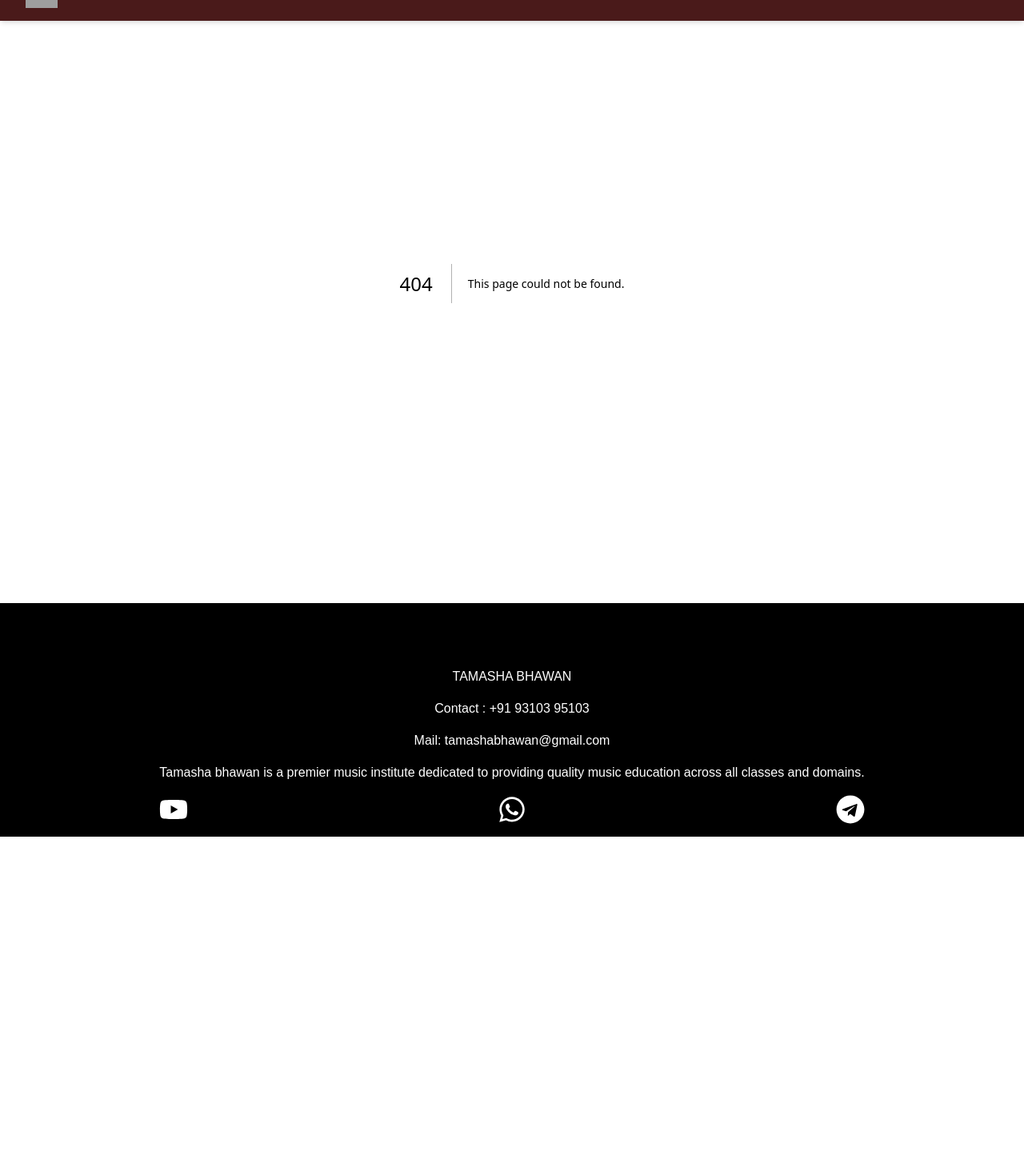
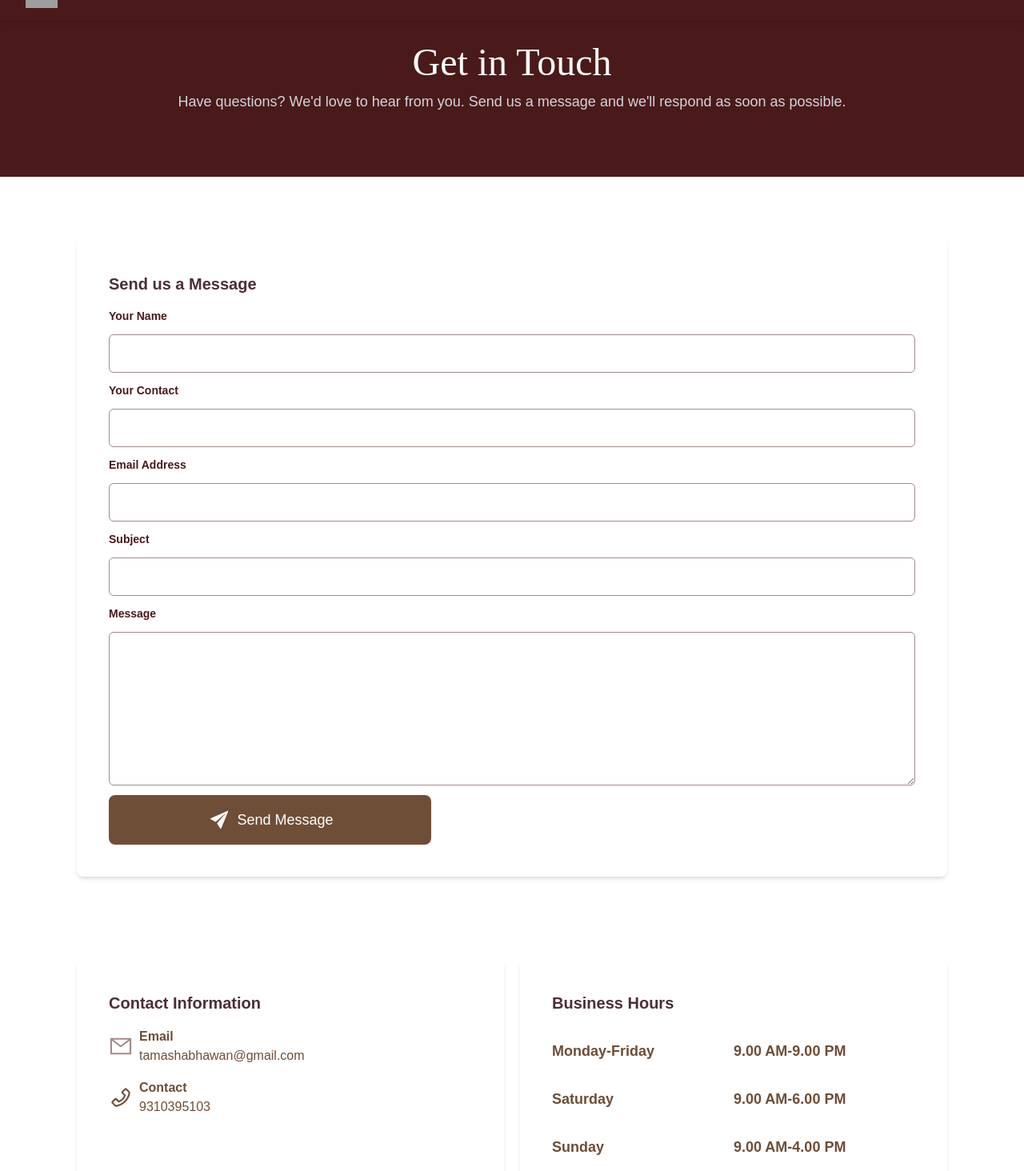
Before and after one commit to Rishabh503/tamasha-bhwawan-new, a Next.js app: page /contact in a window 1280 px wide. Before the commit this address had no page. Shown: the part 46-1510 px from the top of the page at 80% size. Before the commit the page ends 1092 px from the top, so only its background shows below. Built offline with nearby package versions, Linux system fonts and the light colour scheme; grey boxes are pictures that could not be loaded.

Commit message:
fixed navbar error

```diff
--- /dev/null
+++ b/app/contact/page.jsx
@@ -0,0 +1,110 @@
+"use client"
+import { useState } from 'react';
+import { AiOutlineMail, AiOutlinePhone } from "react-icons/ai";
+import { IoIosSend } from "react-icons/io";
+import emailjs from 'emailjs-com';
+
+ const Contact = () => {
+    const [formData,setFormData]=useState({
+        name:"",contact:"",email:"",subject:"",message:""
+    })
+
+    const handleChange=(e)=>{
+        setFormData({...formData,[e.target.name]:e.target.value})
+    }
+
+    const handleSubmit=(e)=>{
+        e.preventDefault();
+        emailjs.send(
+            "service_dt0wm0g",
+            "template_pwg94dg",
+            formData,
+            'nx8l8Db3kmBQLw3R7'
+          ).then(
+            (response) => {
+              alert('Email sent successfully!');
+            },
+            (error) => {
+              alert('Failed to send email.');
+            }
+          );
+          setFormData({...formData,[e.target.name]:""})
+    }
+  return (
+    <section className='w-full mt-10 sm:mt-0 mb-24 h-auto min-h-screen'>
+        <div className=' bg-[#4A1A1A] p-12 sm:p-20 flex flex-col items-center mt-2 justify-center'>
+            <h1 className='font-[poppins] text-white text-[32px] sm:text-[48px]'>
+                Get in Touch
+            </h1>
+            <h3 className='text-gray-300 text-[18px] sm:text[16px]'>
+            Have questions? We'd love to hear from you. Send us a message and we'll respond as soon as possible.
+            </h3>
+        </div>
+        <div className=' flex flex-col px-6 py-6 sm:px-24 sm:py-20'>
+           <div className='bg-white shadow-md rounded-lg p-6 sm:p-10 border-[#A68A8A]'>
+                <p className='text-lg text-[#4B2E39] sm:text-xl font-semibold'>Send us a Message</p>
+                <form className='text-[#4A1A1A] mt-4 gap-3 flex flex-col' onSubmit={handleSubmit}>
+                    <label className='text-[14px] font-semibold'>Your Name</label>
+                    <input className='h-12 rounded-md border border-[#A68A8A]' type="text" name="name" required onChange={handleChange} />
+                    <label className='text-[14px] font-semibold'>Your Contact</label>
+                    <input className='h-12 rounded-md border border-[#A68A8A]' type="text" name="contact" required onChange={handleChange} />
+                    <label className='text-[14px] font-semibold'>Email Address</label>
+                    <input className='h-12 rounded-md border border-[#A68A8A]' type="email" name="email" required onChange={handleChange}/>
+                    <label className='text-[14px] font-semibold'>Subject</label>
+                    <input className='h-12 rounded-md border border-[#A68A8A]' type="text" name="subject" required onChange={handleChange} />
+                    <label className='text-[14px] font-semibold'>Message</label>
+                    <textarea className='h-48 rounded-md border border-[#A68A8A]' type="text" name="message" required onChange={handleChange}/>
+                    <button type="submit" className='sm:p-4 px-4 flex justify-center items-center gap-2 bg-[#6F4E37] text-white rounded-lg sm:w-2/5 w-3/4'>
+                    <p className='text-3xl'> <IoIosSend/> </p>
+                    <p className='text-lg'>Send Message</p>
+                    </button>
+                </form>
+           </div>
+        </div>
+        <div className='flex flex-col sm:flex-row gap-5 px-6 py-6 sm:px-24 sm:py-6 -mb-16'>
+            <div className='bg-white sm:w-1/2 flex flex-col gap-4 shadow-md rounded-lg p-6 sm:p-10 border-[#4A1A1A]'>
+                <h1 className='text-[#4B2E39] text-lg sm:text-xl font-semibold'>
+                    Contact Information
+                </h1>
+               <div className='flex items-center gap-2'>
+               <p className='text-3xl text-[#A68A8A]'>
+               <AiOutlineMail/>
+               </p>
+                     <div>
+                        <h1 className='font-semibold text-[#6F4E37]'>Email</h1>
+                        <p className='text-[#6F4E37]'>tamashabhawan@gmail.com</p>
+                    </div>
+               </div>
+                <div className='flex gap-2 items-center'>
+                    <p className='text-3xl text-[#6F4E37]'>
+                    <AiOutlinePhone/>
+                    </p>
+                    <div>
+                        <h1 className='font-semibold text-[#6F4E37]'>Contact</h1>
+                        <p className='text-[#6F4E37]'>9310395103</p>
+                    </div>
+                </div>
+            </div>
+            <div className='bg-white text-[#6F4E37] sm:w-1/2 flex flex-col shadow-md rounded-lg p-6 sm:p-10 border-[#A68A8A] gap-8'>
+                <h1 className='text-[#4B2E39] text-lg sm:text-xl font-semibold'>
+                    Business Hours
+                </h1>
+                <div className='flex flex-wrap text-lg'>
+                    <p className='w-1/2 font-semibold'>Monday-Friday</p>
+                    <p className='w-1/2 font-semibold'>9.00 AM-9.00 PM</p>
+                </div>
+                <div className='flex flex-wrap text-lg'>
+                    <p className='w-1/2 font-semibold'>Saturday</p>
+                    <p className='w-1/2 font-semibold'>9.00 AM-6.00 PM</p>
+                </div>
+                <div className='flex flex-wrap text-lg'>
+                    <p className='w-1/2 font-semibold'>Sunday</p>
+                    <p className='w-1/2 font-semibold'>9.00 AM-4.00 PM</p>
+                </div>
+            </div>
+        </div>
+    </section>
+  )
+}
+
+export default Contact
--- a/app/layout.js
+++ b/app/layout.js
@@ -21,6 +21,9 @@ export const metadata = {
     default: siteConfig.siteName
   },
   description: siteConfig.description,
+  image:{
+    url:"https://res.cloudinary.com/dhe9p6bo0/image/upload/v1745699335/WhatsApp_Image_2025-04-27_at_01.46.00_31d81b70-removebg-preview_riv0f9.png"
+  },
   ...globalMetadata
 };
 
--- a/components/general/NavBar.jsx
+++ b/components/general/NavBar.jsx
@@ -22,7 +22,7 @@ export const Navbar = () => {
              <h1 className="text-2xl font-bold">Tamasha Bhawan</h1>
            </div>
            <nav className="hidden md:flex space-x-6">
-             <Link href='/newAbout'> About</Link>
+             <Link href='/about'> About</Link>
              <Link href='/contact'> Contact</Link>
              <Link href='/product'> Product</Link>
            </nav>
@@ -31,7 +31,7 @@ export const Navbar = () => {
 
           <div className='bg-red-500'>
            <nav className={` ${isOpen?"hidden":"block"} bg-[#4A1A1A] text-white md:hidden mt-[72px] -mb:10 items-start pl-10  justify-between  flex flex-col`}>
-             <Link className="hover:text-yellow-400 w-full  mt-2 font-semibold" href='/newAbout'> About</Link>
+             <Link className="hover:text-yellow-400 w-full  mt-2 font-semibold" href='/about'> About</Link>
              <Link className="hover:text-yellow-400 w-full  mt-2 font-semibold" href='/product'> Product</Link>
              <Link className="hover:text-yellow-400 w-full  mt-2 font-semibold" href='/contact'> Contact</Link>
            </nav>
--- a/package.json
+++ b/package.json
@@ -9,6 +9,7 @@
     "lint": "next lint"
   },
   "dependencies": {
+    "emailjs-com": "^3.2.0",
     "framer-motion": "^12.23.12",
     "lucide-react": "^0.539.0",
     "next": "15.4.6",
```
Also changed, not shown: 1 other file (tests, documents, lock files or other folders).
